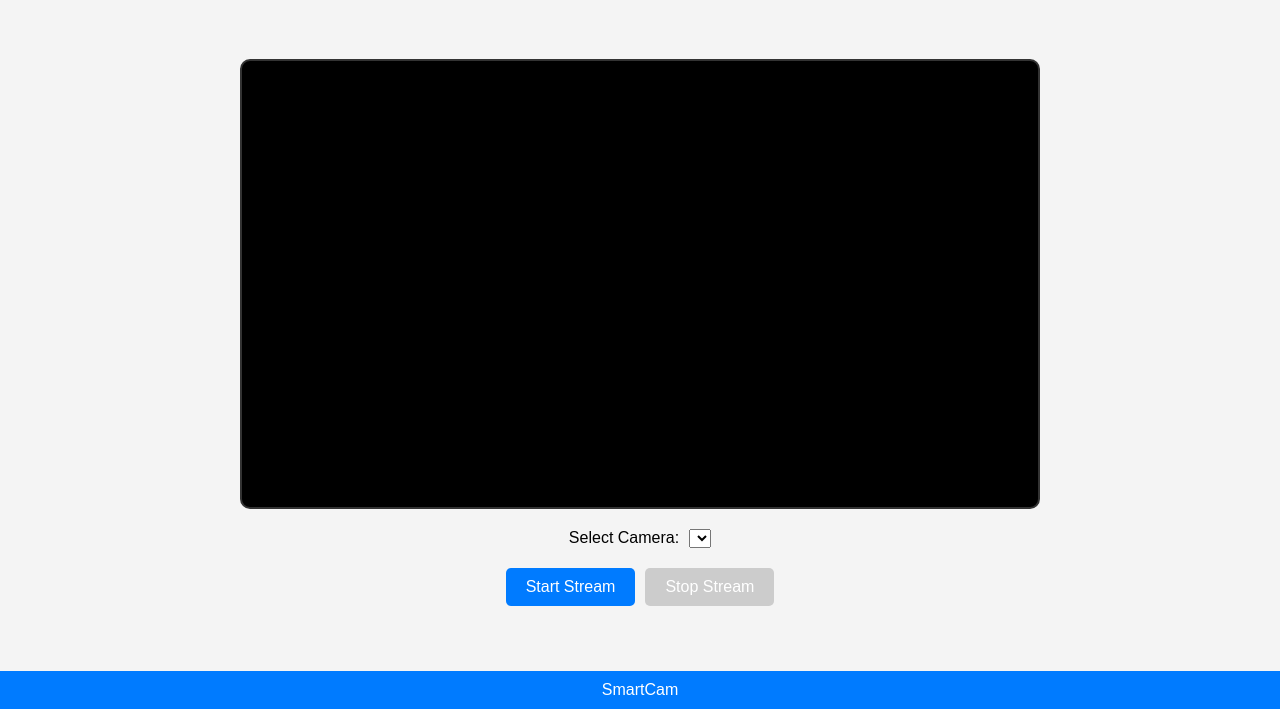
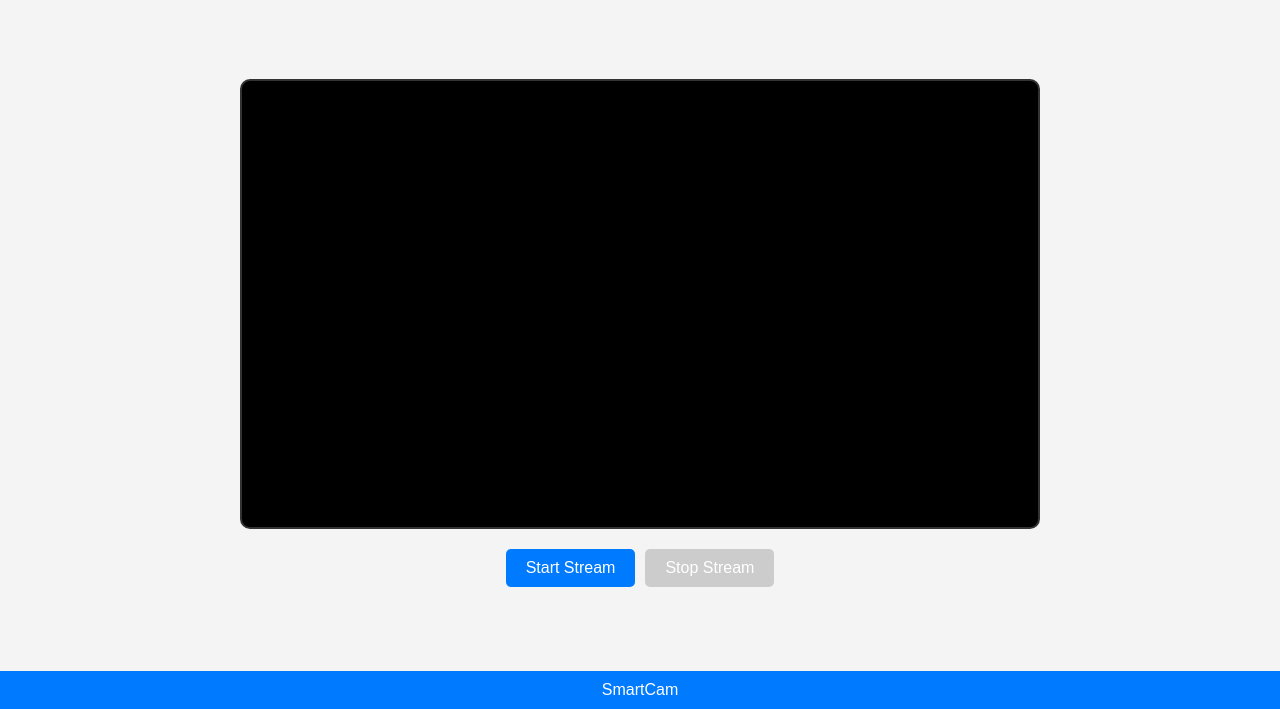
Before and after one commit to Deimyn/SmartCam, a plain HTML site: page public/index.html in a window 1280 px wide. Shown: the part 91-800 px from the top of the page. Drawn offline with Linux system fonts and the light colour scheme.

Commit message:
Update index.html

```diff
--- a/public/index.html
+++ b/public/index.html
@@ -15,10 +15,6 @@
             <video id="videoStream" autoplay playsinline muted></video>
         </div>
         <div class="button-container">
-            <label for="videoSelect">Select Camera:</label>
-            <select id="videoSelect"></select>
-        </div>
-        <div class="button-container">
             <button id="startButton">Start Stream</button>
             <button id="stopButton" disabled>Stop Stream</button>
         </div>
```
